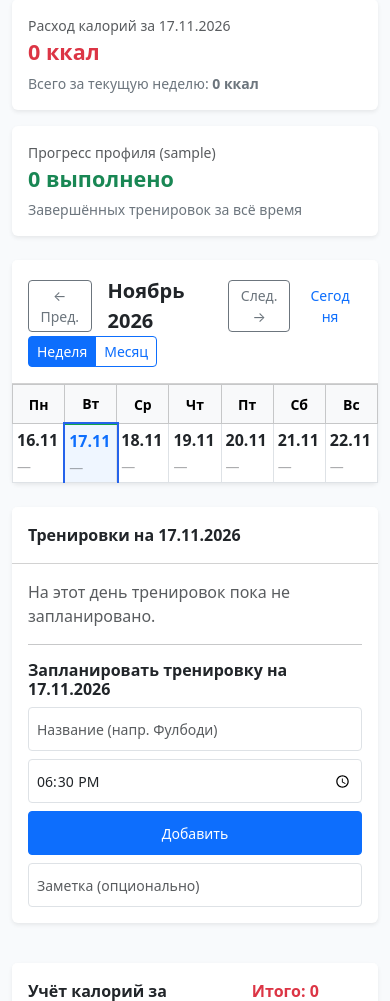
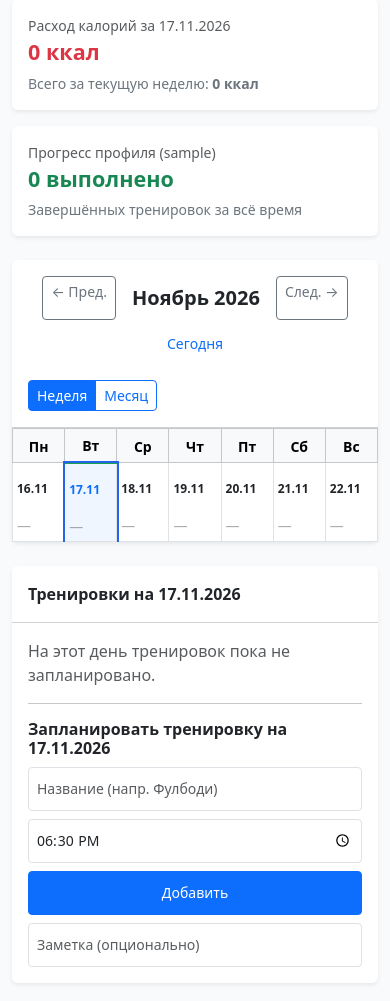
Before and after one commit to Zstviii/PulsePlan, a Django app: page / in a window 390 px wide. Shown: the part 207-1208 px from the top of the page. Run offline with Django 5.2, Linux system fonts and the light colour scheme; a user stored in the database is signed in; tables that the repository leaves empty hold one stand-in row (values such as "Sample post"); parts of the project's set-up code (start-up, migrations or seed data) failed here and were passed over.

Commit message:
Улучшение шаблона dashboard.html: добавление классов для навигации и стилей, улучшение структуры для редактирования упражнений.

```diff
--- a/PulsePlanApp/workout/templates/workout/dashboard.html
+++ b/PulsePlanApp/workout/templates/workout/dashboard.html
@@ -37,14 +37,14 @@
 </div>
 
 <div class="card border-0 shadow-sm mb-4">
-    <div class="card-header bg-white d-flex flex-wrap justify-content-between align-items-center py-3">
-        <div class="d-flex align-items-center gap-2">
+    <div class="card-header bg-white d-flex flex-wrap justify-content-between align-items-center gap-2 py-3">
+        <div class="calendar-navigation d-flex flex-wrap align-items-center gap-2">
             <a href="?date={{ prev_date|date:'Y-m-d' }}&mode={{ view_mode }}" class="btn btn-outline-secondary btn-sm">← Пред.</a>
             <span class="fw-bold fs-5 mx-2">{{ selected_date|date:"F Y" }}</span>
             <a href="?date={{ next_date|date:'Y-m-d' }}&mode={{ view_mode }}" class="btn btn-outline-secondary btn-sm">След. →</a>
             <a href="?mode={{ view_mode }}" class="btn btn-link btn-sm text-decoration-none">Сегодня</a>
         </div>
-        <div class="btn-group btn-group-sm">
+        <div class="calendar-modes btn-group btn-group-sm">
             <a href="?date={{ selected_date|date:'Y-m-d' }}&mode=week"
                class="btn {% if view_mode == 'week' %}btn-primary{% else %}btn-outline-primary{% endif %}">Неделя</a>
             <a href="?date={{ selected_date|date:'Y-m-d' }}&mode=month"
@@ -53,7 +53,7 @@
     </div>
 
     <div class="table-responsive">
-        <table class="table table-bordered mb-0">
+        <table class="table table-bordered mb-0 calendar-table">
             <thead class="table-light text-center small">
                 <tr>
                     <th>Пн</th><th>Вт</th><th>Ср</th><th>Чт</th><th>Пт</th><th>Сб</th><th>Вс</th>
@@ -66,18 +66,23 @@
                     <td class="cal-cell p-2 {% if day.is_selected %}cal-selected{% endif %} {% if day.is_today %}cal-today{% endif %} {% if not day.in_current_month and view_mode == 'month' %}text-muted bg-light{% endif %}">
                         <div class="d-flex justify-content-between align-items-center mb-1">
                             <a href="?date={{ day.date|date:'Y-m-d' }}&mode={{ view_mode }}"
-                               class="fw-bold text-decoration-none {% if day.is_selected %}text-primary{% else %}text-dark{% endif %}">
+                               class="cal-day-link fw-bold text-decoration-none {% if day.is_selected %}text-primary{% else %}text-dark{% endif %}">
                                 {{ day.date|date:"d.m" }}
                             </a>
+                            {% if day.workouts %}
+                                <span class="cal-day-count small text-primary" aria-label="{{ day.workouts|length }} тренировок">
+                                    {{ day.workouts|length }} <span class="visually-hidden">тренировок</span>
+                                </span>
+                            {% endif %}
                             {% if day.total_calories > 0 %}
-                                <span class="badge bg-danger-subtle text-danger border border-danger-subtle">
+                                <span class="cal-calories badge bg-danger-subtle text-danger border border-danger-subtle">
                                     🔥 {{ day.total_calories }} ккал
                                 </span>
                             {% endif %}
                         </div>
 
                         {% for w in day.workouts %}
-                            <div class="p-1 mb-1 rounded small {% if w.status == 'completed' %}bg-success-subtle text-success-emphasis{% elif w.status == 'skipped' %}bg-secondary-subtle text-secondary-emphasis text-decoration-line-through{% else %}bg-primary-subtle text-primary-emphasis{% endif %}">
+                            <div class="cal-workout-item p-1 mb-1 rounded small {% if w.status == 'completed' %}bg-success-subtle text-success-emphasis{% elif w.status == 'skipped' %}bg-secondary-subtle text-secondary-emphasis text-decoration-line-through{% else %}bg-primary-subtle text-primary-emphasis{% endif %}">
                                 <a href="?date={{ day.date|date:'Y-m-d' }}&mode={{ view_mode }}" class="text-decoration-none text-reset d-block">
                                     <strong>{{ w.scheduled_at|date:"H:i" }}</strong> {{ w.title }}
                                     {% if w.status == 'completed' %}✓{% elif w.status == 'skipped' %}✕{% endif %}
@@ -115,7 +120,7 @@
                                 {% endif %}
                             </div>
 
-                            <div class="d-flex flex-wrap align-items-center gap-1">
+                            <div class="workout-actions d-flex flex-wrap align-items-center gap-1">
                                 <form method="post" action="{% url 'workout_toggle_status' workout.id %}" class="btn-group btn-group-sm">
                                     {% csrf_token %}
                                     <input type="hidden" name="mode" value="{{ view_mode }}">
@@ -167,17 +172,42 @@
 
                         <ul class="list-group list-group-flush small mb-2">
                             {% for ex in workout.exercises.all %}
-                                <li class="list-group-item px-0 d-flex justify-content-between align-items-center">
-                                    <span>{{ forloop.counter }}. <strong>{{ ex.name }}</strong></span>
-                                    <div class="d-flex align-items-center gap-2">
+                                <li class="list-group-item exercise-row px-0 d-flex justify-content-between align-items-center gap-2">
+                                    <span class="exercise-details">{{ forloop.counter }}. <strong>{{ ex.name }}</strong>
                                         <span class="text-secondary">
                                             {{ ex.sets }} подх. × {{ ex.reps }} повт.
                                             ({% if ex.weight_kg > 0 %}{{ ex.weight_kg }} кг{% else %}свой вес{% endif %})
                                         </span>
+                                    </span>
+                                    <div class="d-flex align-items-center gap-2 flex-shrink-0">
+                                        <button type="button" class="btn btn-outline-primary btn-sm"
+                                                data-bs-toggle="collapse" data-bs-target="#edit-exercise-{{ ex.id }}"
+                                                aria-label="Редактировать {{ ex.name }}">✏️</button>
                                         <form method="post" action="{% url 'exercise_delete' ex.id %}" class="m-0">
                                             {% csrf_token %}
                                             <input type="hidden" name="mode" value="{{ view_mode }}">
                                             <button type="submit" class="btn btn-link text-danger p-0 text-decoration-none fw-bold">×</button>
+                                        </form>
+                                    </div>
+                                    <div class="collapse w-100" id="edit-exercise-{{ ex.id }}">
+                                        <form method="post" action="{% url 'exercise_update' ex.id %}" class="row g-2 p-2 bg-light rounded border">
+                                            {% csrf_token %}
+                                            <input type="hidden" name="mode" value="{{ view_mode }}">
+                                            <div class="col-12 col-sm-5">
+                                                <input type="text" name="name" class="form-control form-control-sm" value="{{ ex.name }}" required>
+                                            </div>
+                                            <div class="col-4 col-sm-2">
+                                                <input type="number" name="sets" class="form-control form-control-sm" value="{{ ex.sets }}" min="1" max="100" required aria-label="Подходы">
+                                            </div>
+                                            <div class="col-4 col-sm-2">
+                                                <input type="number" name="reps" class="form-control form-control-sm" value="{{ ex.reps }}" min="1" max="1000" required aria-label="Повторения">
+                                            </div>
+                                            <div class="col-4 col-sm-2">
+                                                <input type="number" step="0.5" name="weight_kg" class="form-control form-control-sm" value="{{ ex.weight_kg|floatformat:'-1u' }}" min="0" max="999.9" required aria-label="Вес в килограммах">
+                                            </div>
+                                            <div class="col-12 col-sm-1 d-grid">
+                                                <button type="submit" class="btn btn-primary btn-sm" aria-label="Сохранить упражнение">✓</button>
+                                            </div>
                                         </form>
                                     </div>
                                 </li>
```
